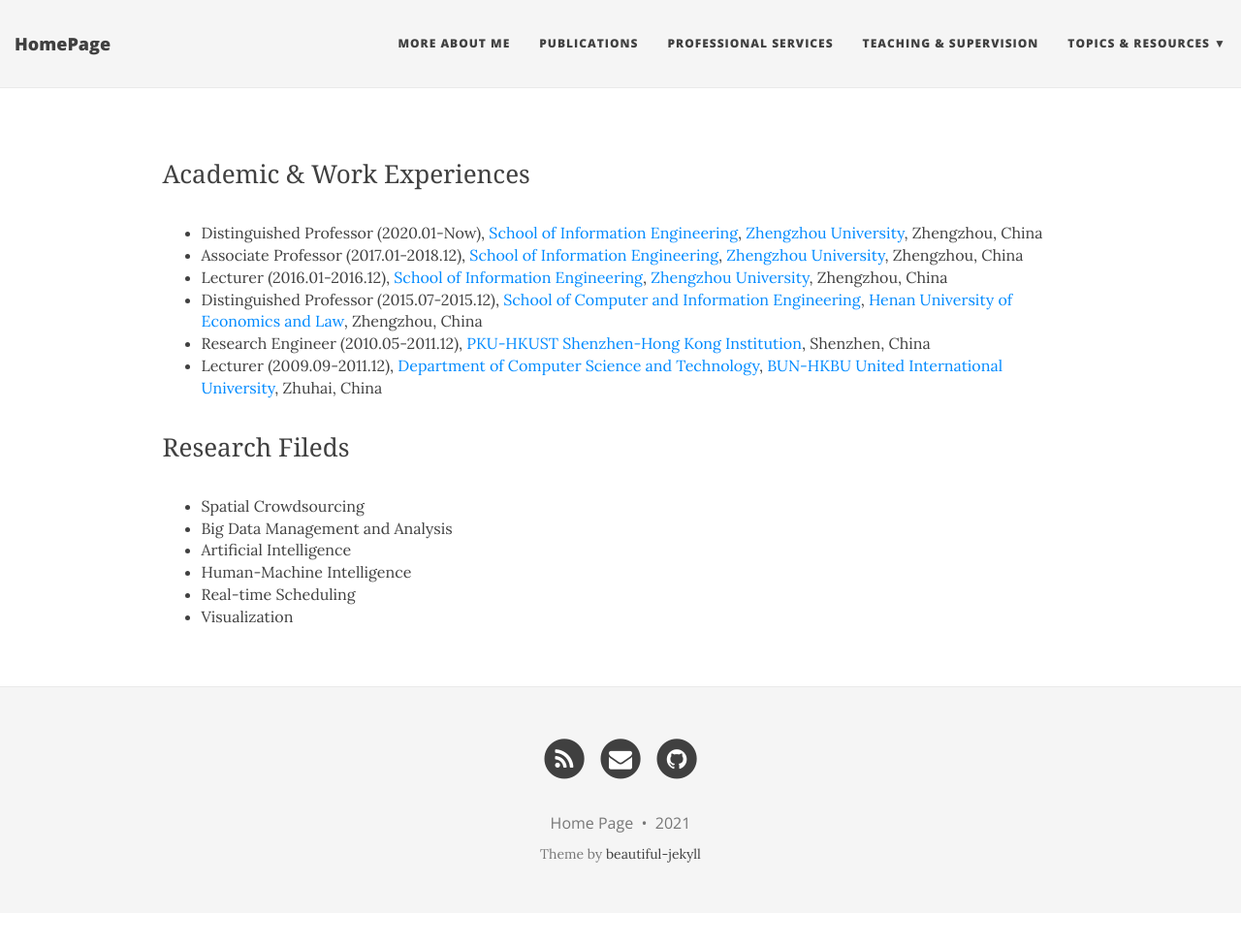
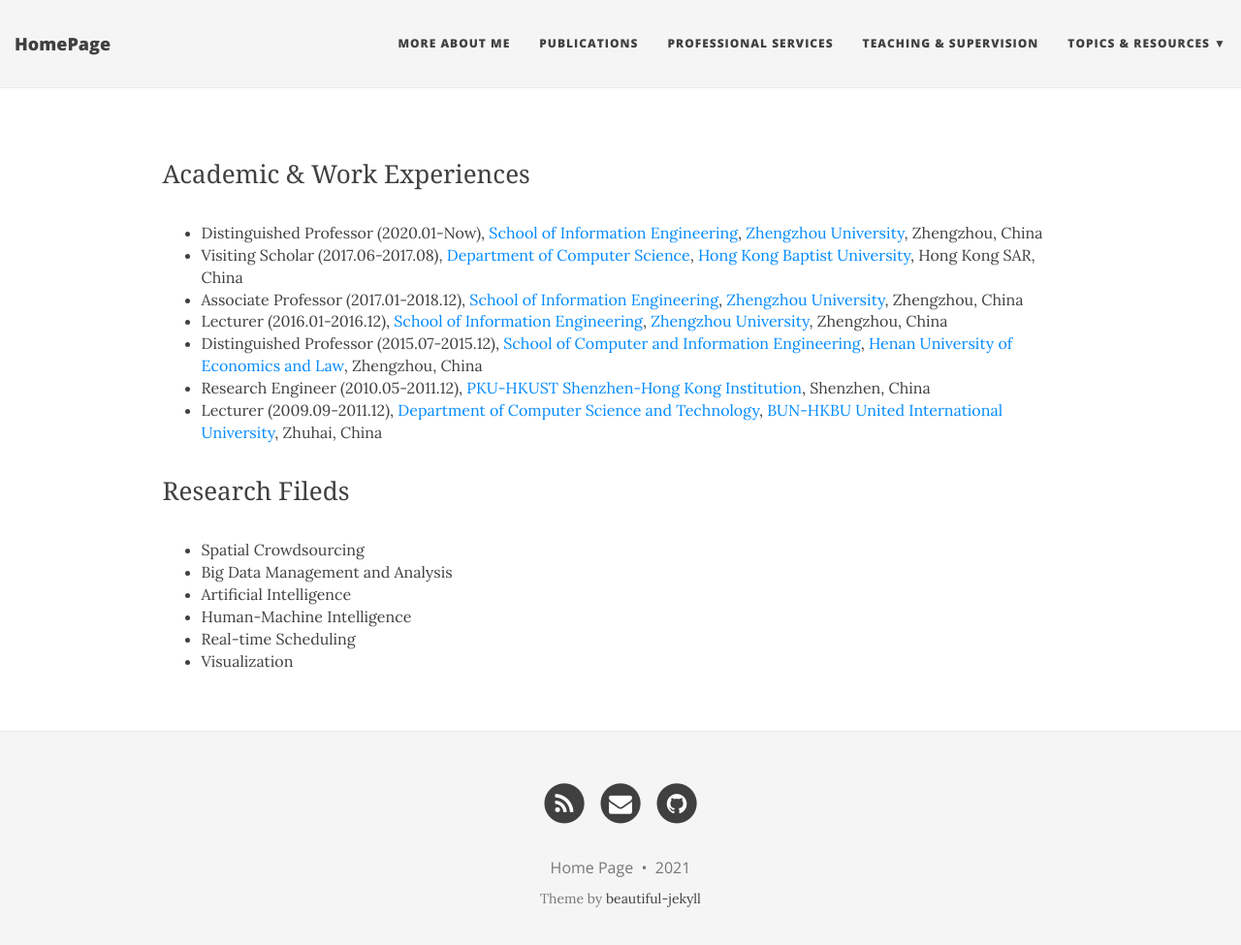
Before and after one commit to zzudb/zzudb.github.io, a Jekyll site: the page built from pages/aboutme.md, in a window 1280 px wide and 988 px high. Shown: the top 975 px of the window at 97% size. Built offline with Jekyll 4.4.1, drawn with Linux system fonts in a browser that asks for light colours; nearby versions of some CDN libraries; our own code applies the rules of GitHub Pages for plain Markdown files.

Commit message:
Update aboutme.md

```diff
--- a/pages/aboutme.md
+++ b/pages/aboutme.md
@@ -2,6 +2,7 @@
 <p><span style="font-family:georgia,serif;"><span style="font-size:26px;">Academic & Work Experiences</span></span></p>
 
 - Distinguished Professor (2020.01-Now), [School of Information Engineering](https://xg.zzu.edu.cn/), [Zhengzhou University](https://www.zzu.edu.cn/), Zhengzhou, China
+- Visiting Scholar (2017.06-2017.08), [Department of Computer Science](https://www.comp.hkbu.edu.hk), [Hong Kong Baptist University](https://www.hkbu.edu.hk), Hong Kong SAR, China
 - Associate Professor (2017.01-2018.12), [School of Information Engineering](https://xg.zzu.edu.cn/), [Zhengzhou University](https://www.zzu.edu.cn/), Zhengzhou, China
 - Lecturer (2016.01-2016.12), [School of Information Engineering](https://xg.zzu.edu.cn/), [Zhengzhou University](https://www.zzu.edu.cn/), Zhengzhou, China
 - Distinguished Professor (2015.07-2015.12), [School of Computer and Information Engineering](http://cs.huel.edu.cn/), [Henan University of Economics and Law](http://www.huel.edu.cn/), Zhengzhou, China
```
